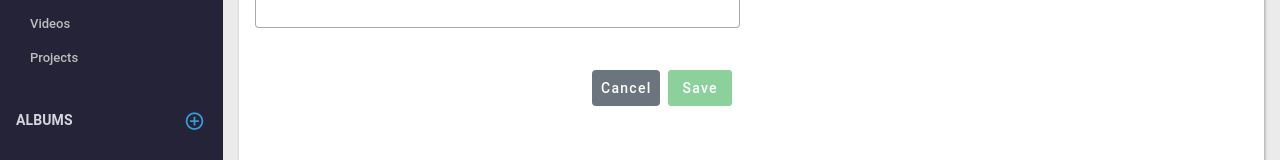
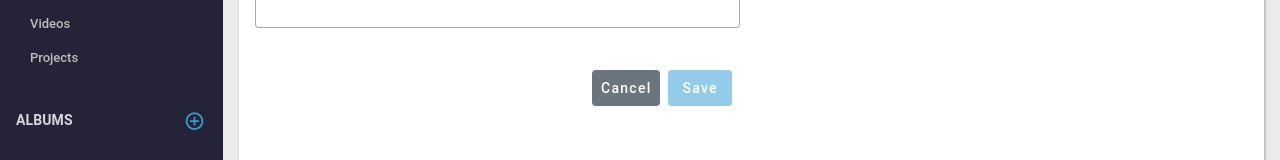
Before and after one commit to kraiviks/v-project-photos, a Vue app: page /photos/upload in a window 1280 px wide. Shown: the part 421-581 px from the top of the page. Built offline with nearby package versions, Linux system fonts and the light colour scheme; no server answers.

Commit message:
style: change save button color

```diff
--- a/src/components/PhotoManager.vue
+++ b/src/components/PhotoManager.vue
@@ -57,7 +57,7 @@
               >
               <v-btn
                 :disabled="!valid"
-                color="btn-primary"
+                color="primary"
                 variant="flat"
                 class="text-none"
                 type="submit"
```
